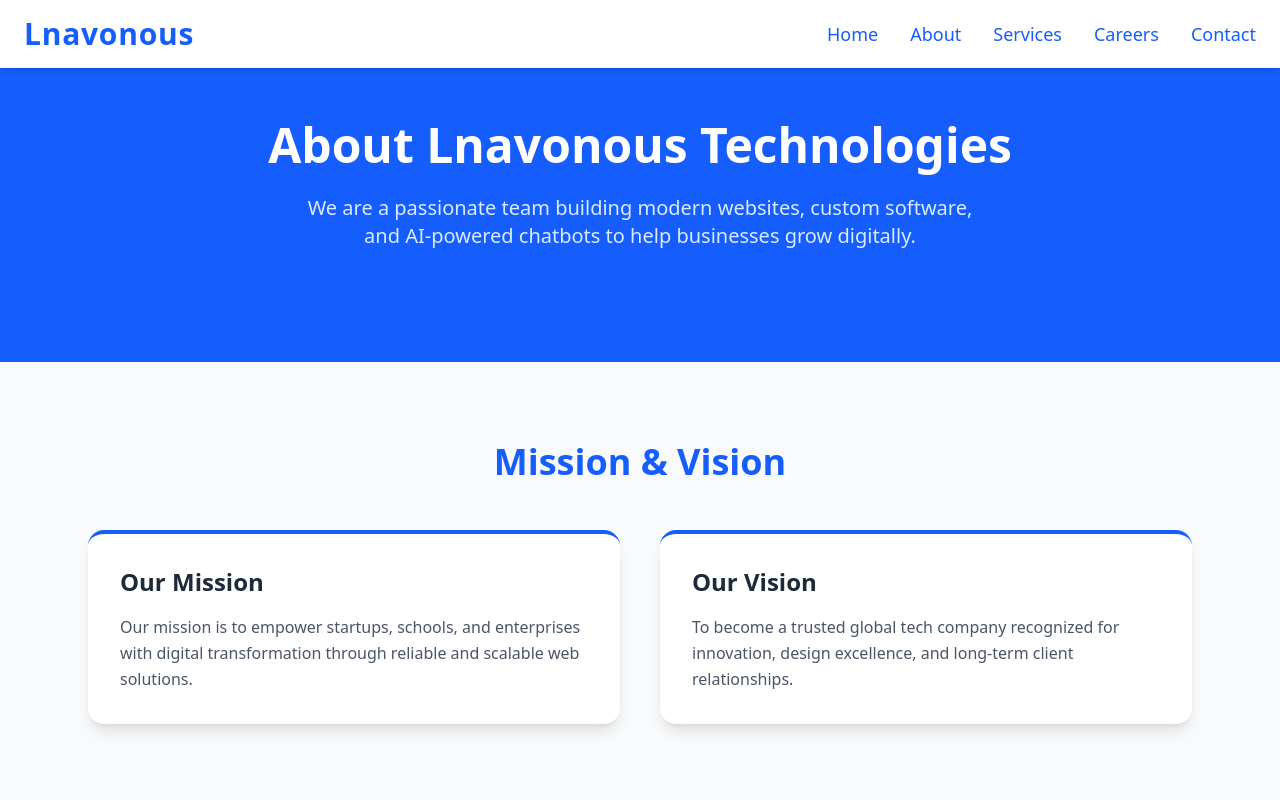
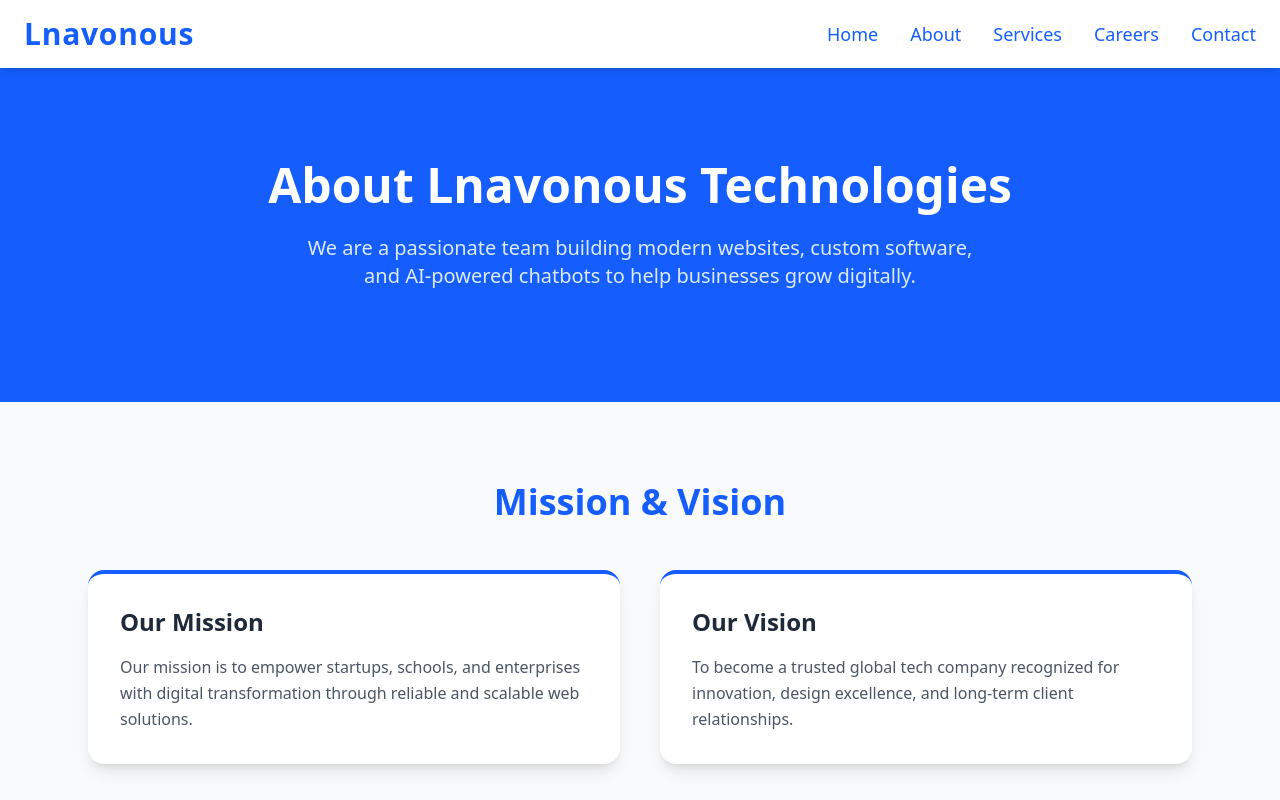
Before and after one commit to Sahidkhan05/Company-website, a React (Vite) app: page /about in a window 1280 px wide. Shown: the top 800 px of the page. Built offline with nearby package versions, Linux system fonts and the light colour scheme.

Commit message:
Added vercel routing fix

```diff
--- a/src/components/AboutHeader.jsx
+++ b/src/components/AboutHeader.jsx
@@ -2,7 +2,7 @@ import React from "react";
 
 export default function AboutHeader() {
   return (
-    <section className="text-center py-16 sm:py-20 md:py-28 bg-blue-600 text-white px-4 sm:px-6 md:px-12 lg:px-20">
+    <section className="text-center mt-10 py-16 sm:py-20 md:py-28 bg-blue-600 text-white px-4 sm:px-6 md:px-12 lg:px-20">
       <h1 className="text-3xl sm:text-4xl md:text-5xl lg:text-5xl font-bold mb-4 leading-snug">
         About Lnavonous Technologies
       </h1>
```
